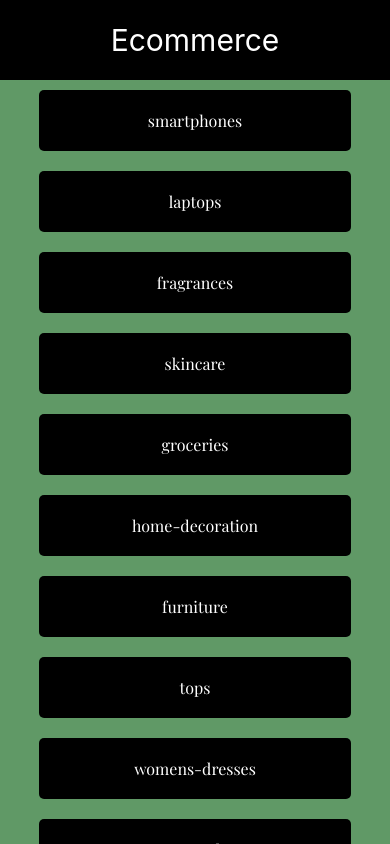
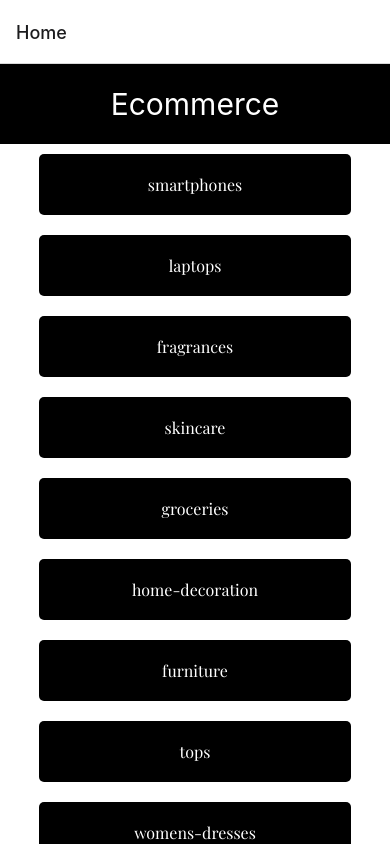
Before and after one commit to JohnPoulBravo10/ReactNativeCoderHouse, a React Native app: screen /Home in a window 390 px wide. Built offline with nearby package versions, Linux system fonts and the light colour scheme.

Commit message:
Update app with navigation enhancements

```diff
--- a/App.js
+++ b/App.js
@@ -1,55 +1,45 @@
 import { SafeAreaView, StyleSheet, useWindowDimensions } from 'react-native'
 import React, { useEffect, useState } from 'react'
 import Home from './src/screens/Home'
-import ProductsByCategory from './src/screens/ProductsByCategory'
-import ProductsDetail from './src/screens/ProductsDetail'
 import {useFonts} from "expo-font"
 import { fontCollection } from './src/utils/globals/fonts'
 import { StatusBar } from 'expo-status-bar'
 import colors from './src/utils/globals/colors'
+import { NavigationContainer } from '@react-navigation/native';
+import { createNativeStackNavigator } from '@react-navigation/native-stack';
+import ProductsByCategory from './src/screens/ProductsByCategory'
+import ProductsDetail from "./src/screens/ProductsDetail"
+
+
+const Stack = createNativeStackNavigator();
+
+
+const App = () => {
+  const [fontsLoaded] = useFonts(fontCollection)
+  const [portrait,setPortrait] = useState(true)
+  const {width,height} = useWindowDimensions()
 
 
 
-
-const App = () => {
-  const [categorySelected,setCategorySelected] = useState("")
-  const [productId,setProductId] = useState(0)
-  const [fontsLoaded] = useFonts(fontCollection)
-  const [portrait,setPortrait] = useState(true)
-  const {width,height} = useWindowDimensions()
   useEffect(()=>{
     if(width > height) setPortrait(false)
     else setPortrait(true)
   },[width,height])
+
   if(!fontsLoaded) return null
 
-  const selectedCategoryState = (category) => {
-    setCategorySelected(category)
 
-  }
-  const selectedProductId = (id) => {
-    setProductId(id)
-  }
 
   return (
     <>
     <StatusBar backgroundColor={colors.black} />
-    <SafeAreaView style={styles.container}>
-      {categorySelected ?
-                productId ?
-                  <ProductsDetail
-                    productId={productId}
-                    portrait={portrait}
-                     />
-                  :
-                  <ProductsByCategory
-                    selectedProductId={selectedProductId}
-                    categorySelected={categorySelected}/>
-                :
-                <Home selectedCategoryState={selectedCategoryState}/>
-
-      }
-    </SafeAreaView>
+    <NavigationContainer>
+      <Stack.Navigator>
+        <Stack.Screen name='Home' component={Home}/>
+        <Stack.Screen name='ProductsByCategory' component={ProductsByCategory}/>
+        <Stack.Screen name='ProductsDetail' component={ProductsDetail}/>
+      </Stack.Navigator>
+    </NavigationContainer>
   </>
   )
 }
--- a/package.json
+++ b/package.json
@@ -9,11 +9,15 @@
     "web": "expo start --web"
   },
   "dependencies": {
+    "@react-navigation/native": "^6.1.10",
+    "@react-navigation/native-stack": "^6.9.18",
     "expo": "~50.0.6",
+    "expo-font": "~11.10.2",
     "expo-status-bar": "~1.11.1",
     "react": "18.2.0",
     "react-native": "0.73.4",
-    "expo-font": "~11.10.2"
+    "react-native-safe-area-context": "4.8.2",
+    "react-native-screens": "~3.29.0"
   },
   "devDependencies": {
     "@babel/core": "^7.20.0"
--- a/src/components/CardCategory.js
+++ b/src/components/CardCategory.js
@@ -2,9 +2,9 @@ import { Pressable, StyleSheet, Text, View } from 'react-native'
 import colors from '../utils/globals/colors'
 import fonts from '../utils/globals/fonts'
 
-const CardCategory = ({item,selectedCategoryState}) => {
+const CardCategory = ({item,navigation}) => {
   return (
-    <Pressable  style={styles.container} onPress={()=>selectedCategoryState(item)}>
+    <Pressable  style={styles.container} onPress={()=>navigation.navigate("ProductsByCategory",{categorySelected:item})}>
           <Text style={styles.text}>{item}</Text>
     </Pressable>
   )
--- a/src/components/Categories.js
+++ b/src/components/Categories.js
@@ -3,13 +3,13 @@ import categories from '../utils/data/categories.json'
 import CardCategory from './CardCategory'
 import colors from '../utils/globals/colors'
 
-const Categories = ({selectedCategoryState}) => {
+const Categories = ({navigation}) => {
   return (
     <FlatList
     style={styles.container}
     data={categories}
     keyExtractor={item => item}
-    renderItem={({item})=> <CardCategory item={item} selectedCategoryState={selectedCategoryState}/>}
+    renderItem={({item})=> <CardCategory item={item} navigation={navigation}/>}
     />
   )
 }
@@ -18,6 +18,6 @@ export default Categories
 
 const styles = StyleSheet.create({
     container:{
-        backgroundColor: colors.green2
+        backgroundColor: colors.white
     }
 })
--- a/src/components/ProductByCategory.js
+++ b/src/components/ProductByCategory.js
@@ -3,9 +3,9 @@ import React from 'react'
 import colors from '../utils/globals/colors'
 import fonts from '../utils/globals/fonts'
 
-const ProductByCategory = ({item ,selectedProductId}) => {
+const ProductByCategory = ({item,navigation }) => {
   return (
-    <Pressable onPress={()=>selectedProductId(item.id)} style={styles.container}>
+    <Pressable onPress={()=>navigation.navigate("ProductsDetail",{productId:item.id})} style={styles.container}>
       <Text style={styles.text}>{item.id} {item.title}</Text>
       <Image style={styles.image} source={{uri:item.thumbnail}} resizeMode="cover"/>
     </Pressable>
--- a/src/screens/Home.js
+++ b/src/screens/Home.js
@@ -4,11 +4,11 @@ import colors from '../utils/globals/colors'
 import Categories from '../components/Categories'
 import Header from '../components/Header'
 
-const Home = ({selectedCategoryState}) => {
+const Home = ({navigation}) => {
   return (
     <>
     <Header title="Ecommerce"/>
-    <Categories selectedCategoryState={selectedCategoryState}/>
+    <Categories navigation={navigation}/>
 </>
   )
 }
--- a/src/screens/ProductsByCategory.js
+++ b/src/screens/ProductsByCategory.js
@@ -5,8 +5,8 @@ import { useEffect, useState } from 'react'
 import ProductByCategory from '../components/ProductByCategory'
 import Search from '../components/Search'
 
-const ProductsByCategory = ({categorySelected,selectedProductId}) => {
-
+const ProductsByCategory = ({route,navigation}) => {
+  const {categorySelected} = route.params
   const [productsFiltered,setProductsFiltered] = useState([])
   const [keyword,setKeyword] = useState("")
 
@@ -30,7 +30,7 @@ const ProductsByCategory = ({categorySelected,selectedProductId}) => {
         <FlatList
           data={productsFiltered}
           keyExtractor={item => item.id}
-          renderItem={({item})=> <ProductByCategory selectedProductId={selectedProductId} item={item}/>}
+          renderItem={({item})=> <ProductByCategory item={item} navigation={navigation}/>}
         />
     </>
   )
--- a/src/screens/ProductsDetail.js
+++ b/src/screens/ProductsDetail.js
@@ -4,8 +4,8 @@ import { useEffect, useState } from 'react'
 import colors from '../utils/globals/colors'
 import Header from '../components/Header'
 
-const ProductDetail = ({productId,portrait}) => {
-
+const ProductDetail = ({route,portrait}) => {
+  const {productId} = route.params
   const [product,setProduct] = useState({})
 
   useEffect(()=>{
```
Also changed, not shown: 1 other file (tests, documents, lock files or other folders).
